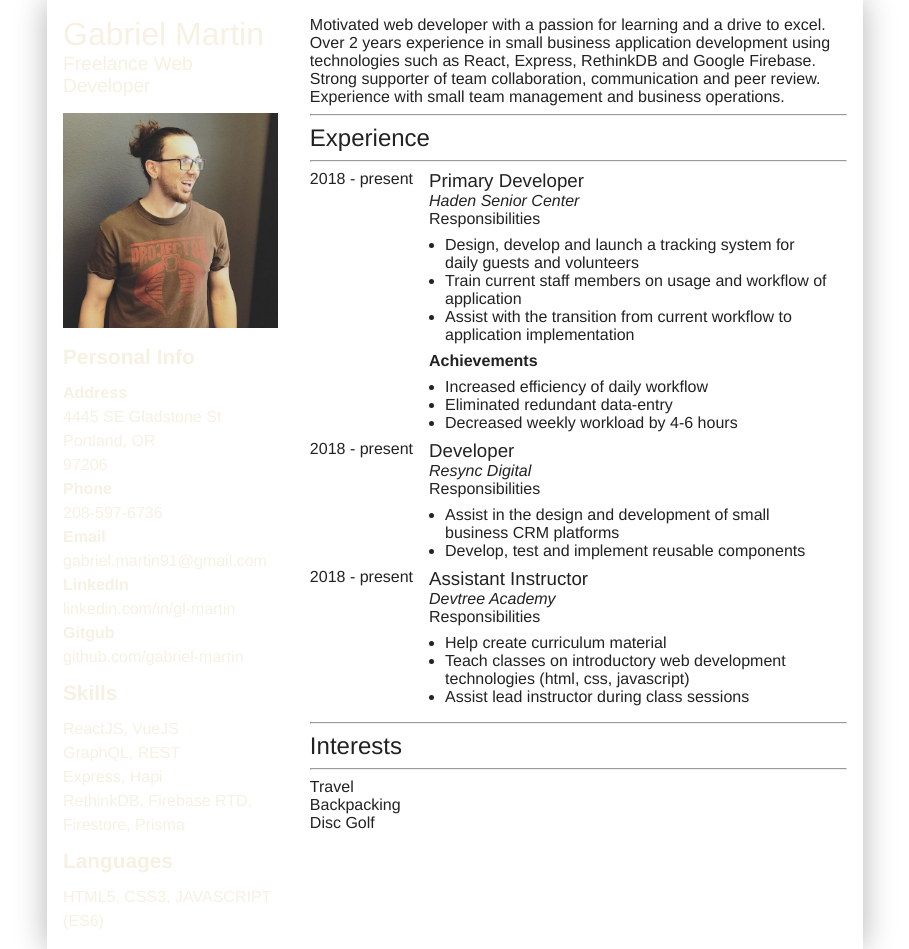
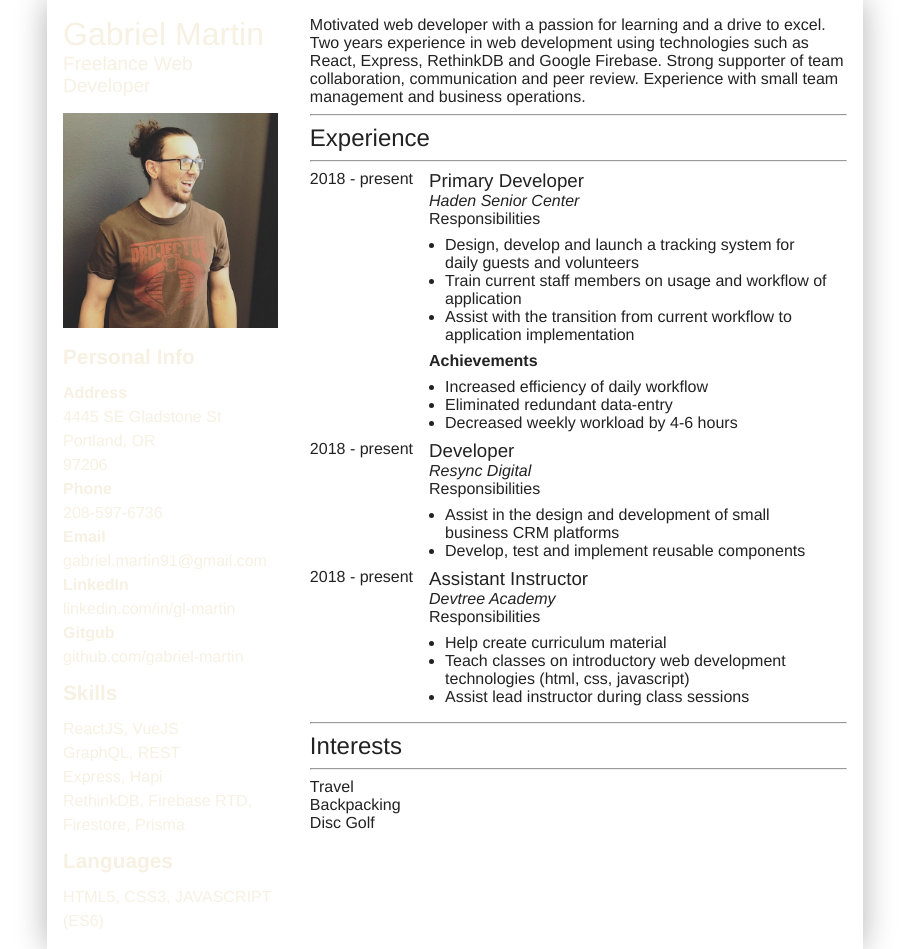
Before and after one commit to Gabriel-Martin/portfolio, a Vue app: page /resume in a window 1280 px wide. Shown: the whole page, without its empty margins (185-1094 px from the left). Built offline with nearby package versions, Linux system fonts and the light colour scheme; what vue-scrollactive would draw is missing.

Commit message:
Changed resume heading content

```diff
--- a/src/views/Resume/Resume.vue
+++ b/src/views/Resume/Resume.vue
@@ -11,17 +11,17 @@
         <SideColumnSection :title="languages.title" :items="languages.items"/>
       </div>
       <div class="main">
-        <p>Motivated web developer with a passion for learning and a drive to excel. Over 2 years experience in small business application development using technologies such as React, Express, RethinkDB and Google Firebase. Strong supporter of team collaboration, communication and peer review. Experience with small team management and business operations.</p>
+        <p>Motivated web developer with a passion for learning and a drive to excel. Two years experience in web development using technologies such as React, Express, RethinkDB and Google Firebase. Strong supporter of team collaboration, communication and peer review. Experience with small team management and business operations.</p>
         <hr>
         <h2 class="section-title">Experience</h2>
         <hr>
         <ExperienceSection
-          v-for="item in experienceItems"
           :key="item.company"
           :company="item.company"
           :position="item.position"
+          v-for="item in experienceItems"
+          :achievements="item.achievements"
           :responsibilities="item.responsibilities"
-          :achievements="item.achievements"
         />
         <hr>
         <h2 class="section-title">Interests</h2>
```
